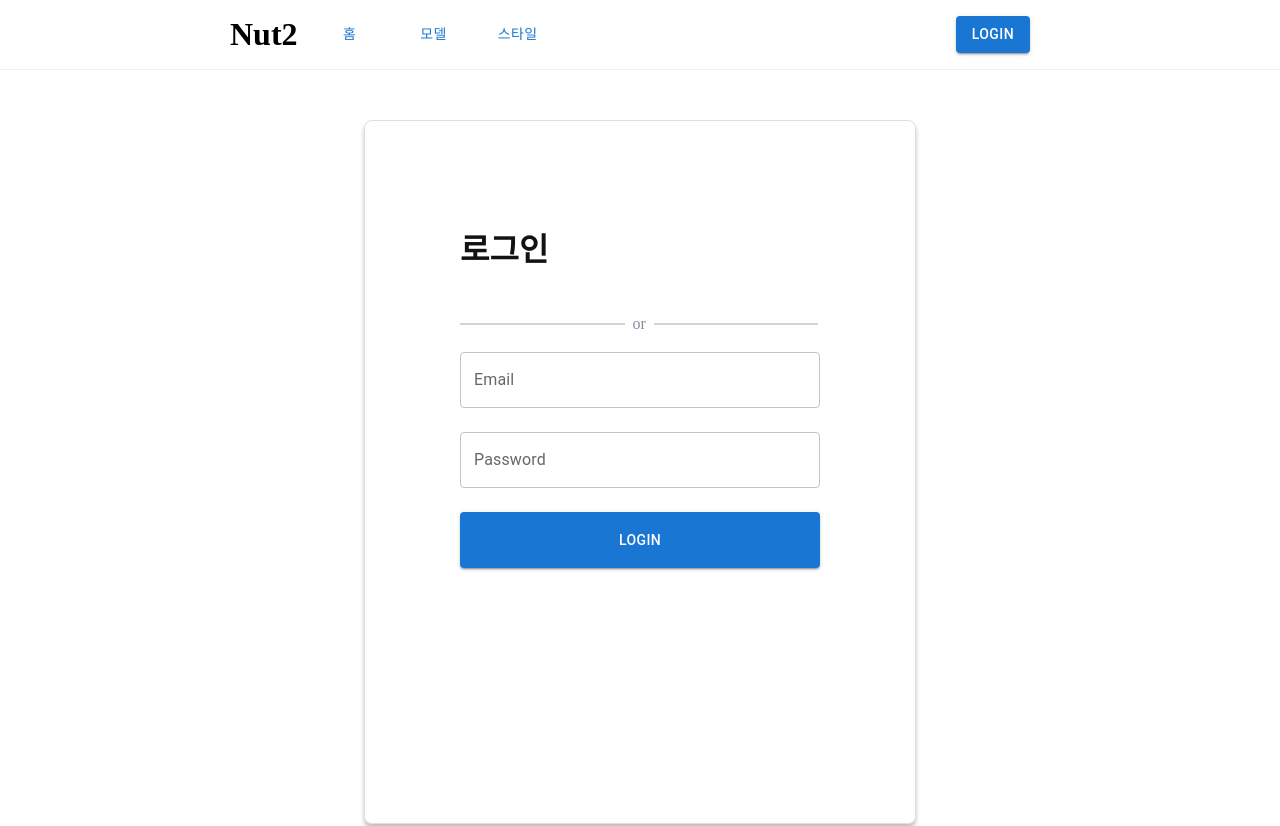
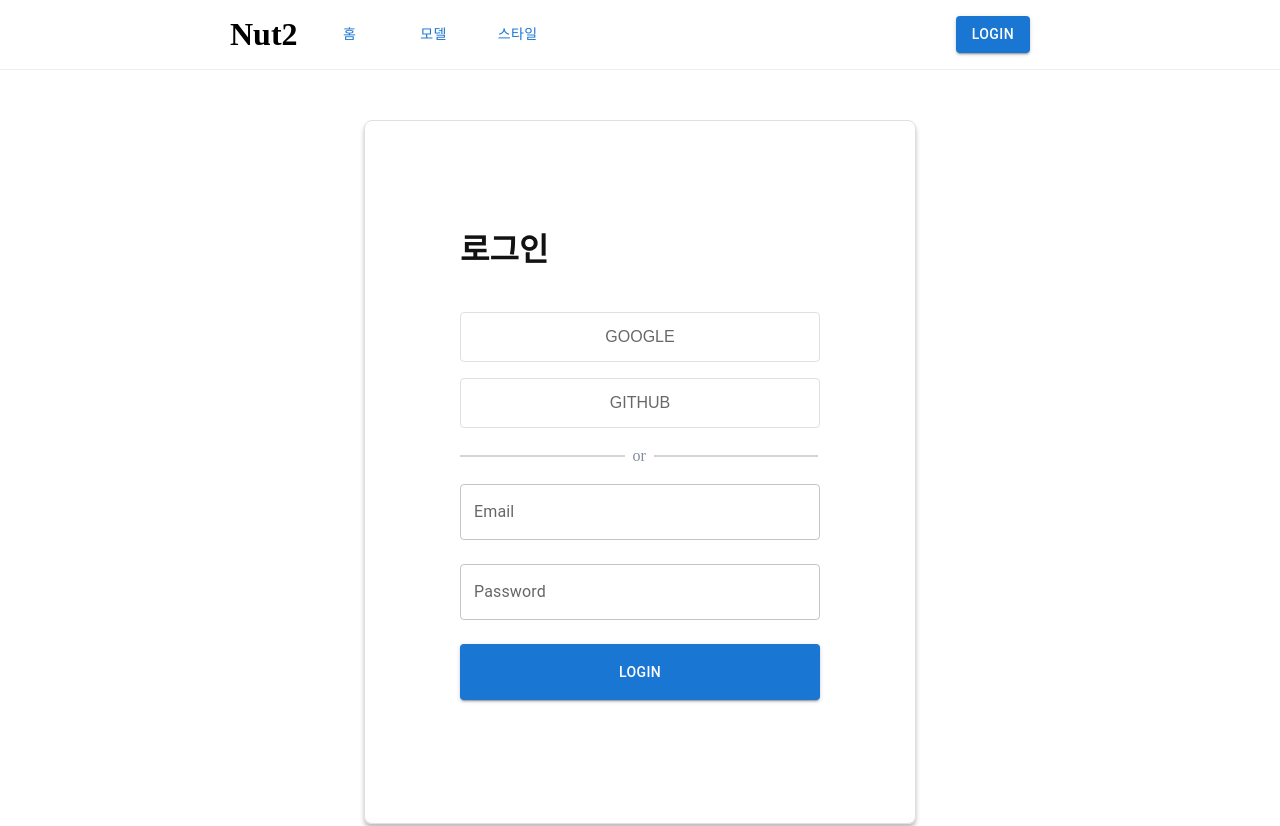
Before and after one commit to jihoon8730/Nut2, a Next.js app: page /Login in a window 1280 px wide. Shown: the top 826 px of the page. Built offline with nearby package versions, Linux system fonts and the light colour scheme; no server answers.

Commit message:
next-auth를 활용한 로그인 기능 구현 테스트

```diff
--- a/package.json
+++ b/package.json
@@ -23,6 +23,7 @@
     "eslint-config-next": "13.3.4",
     "mongodb": "^5.3.0",
     "next": "13.3.4",
+    "next-auth": "^4.22.1",
     "react": "18.2.0",
     "react-dom": "18.2.0",
     "react-hook-form": "^7.43.9",
--- /dev/null
+++ b/pages/Login/component/SocialBtn.tsx
@@ -0,0 +1,25 @@
+import { signIn } from "next-auth/react";
+
+import styled from "styled-components";
+
+export default function SocialBtn(props: { text: string }) {
+  return (
+    <ButtonSocial
+      onClick={() => {
+        signIn(`${props.text}`, { callbackUrl: "/login" });
+      }}
+    >
+      {props.text.toUpperCase()}
+    </ButtonSocial>
+  );
+}
+
+const ButtonSocial = styled.button`
+  width: 100%;
+  height: 50px;
+  border: 1px solid #dfdfdf;
+  border-radius: 4px;
+  background-color: #ffffff;
+  font-size: 16px;
+  color: #686868;
+`;
--- a/pages/Login/index.tsx
+++ b/pages/Login/index.tsx
@@ -1,20 +1,30 @@
 import { useForm } from "react-hook-form";
+
+import { useSession } from "next-auth/react";
 
 // MUI
 import TextField from "@mui/material/TextField";
 import Button, { ButtonProps } from "@mui/material/Button";
 
 import styled from "styled-components";
+import SocialBtn from "./component/SocialBtn";
 
 export default function Login() {
   const { register, watch } = useForm();
-  console.log(watch());
+
+  // 로그인 정보 값
+  const { data: session, status } = useSession();
+  console.log(session);
 
   return (
     <Container>
       <SigninContainer>
         <Title>로그인</Title>
         <BodyBox>
+          <SocialLoginBox>
+            <SocialBtn text={"google"} />
+            <SocialBtn text={"github"} />
+          </SocialLoginBox>
           <HrBox>
             <Line />
             <Or>or</Or>
@@ -83,6 +93,14 @@ const BodyBox = styled.div`
   margin-top: 24px;
 `;
 
+const SocialLoginBox = styled.section`
+  display: flex;
+  flex-direction: column;
+  gap: 16px;
+  width: 100%;
+  height: auto;
+`;
+
 const HrBox = styled.article`
   display: flex;
   flex-direction: row;
--- a/pages/_app.tsx
+++ b/pages/_app.tsx
@@ -1,17 +1,28 @@
 import type { AppProps } from "next/app";
+
 import Navbar from "@/components/navbar";
+import Footer from "@/components/footer";
+
+import { SessionProvider } from "next-auth/react";
+
+import { ThemeProvider } from "styled-components";
 import GlobalStyle from "../styles/globals";
 import theme from "@/styles/theme";
-import { ThemeProvider } from "styled-components";
 
-export default function App({ Component, pageProps }: AppProps) {
+export default function App({
+  Component,
+  pageProps: { session, ...pageProps },
+}: AppProps) {
   return (
     <>
-      <ThemeProvider theme={theme}>
-        <GlobalStyle />
-        <Navbar />
-        <Component {...pageProps} />
-      </ThemeProvider>
+      <SessionProvider session={session}>
+        <ThemeProvider theme={theme}>
+          <GlobalStyle />
+          <Navbar />
+          <Component {...pageProps} />
+          <Footer />
+        </ThemeProvider>
+      </SessionProvider>
     </>
   );
 }
--- a/tsconfig.json
+++ b/tsconfig.json
@@ -18,6 +18,6 @@
       "@/*": ["./*"]
     }
   },
-  "include": ["next-env.d.ts", "**/*.ts", "**/*.tsx", "util/database.js", "pages/api/movies.js"],
+  "include": ["next-env.d.ts", "**/*.ts", "**/*.tsx", "util/database.js", "pages/api/movies.js", "pages/api/auth/[...nextauth].tsㅌ"],
   "exclude": ["node_modules"]
 }
```
Also changed, not shown: components/ui/listModelbtn.tsx (+10 -4 lines), pages/api/auth/[...nextauth].ts (added, +29 -0 lines), pages/index.tsx (+11 -1 lines), 2 other files (tests, documents, lock files or other folders).
